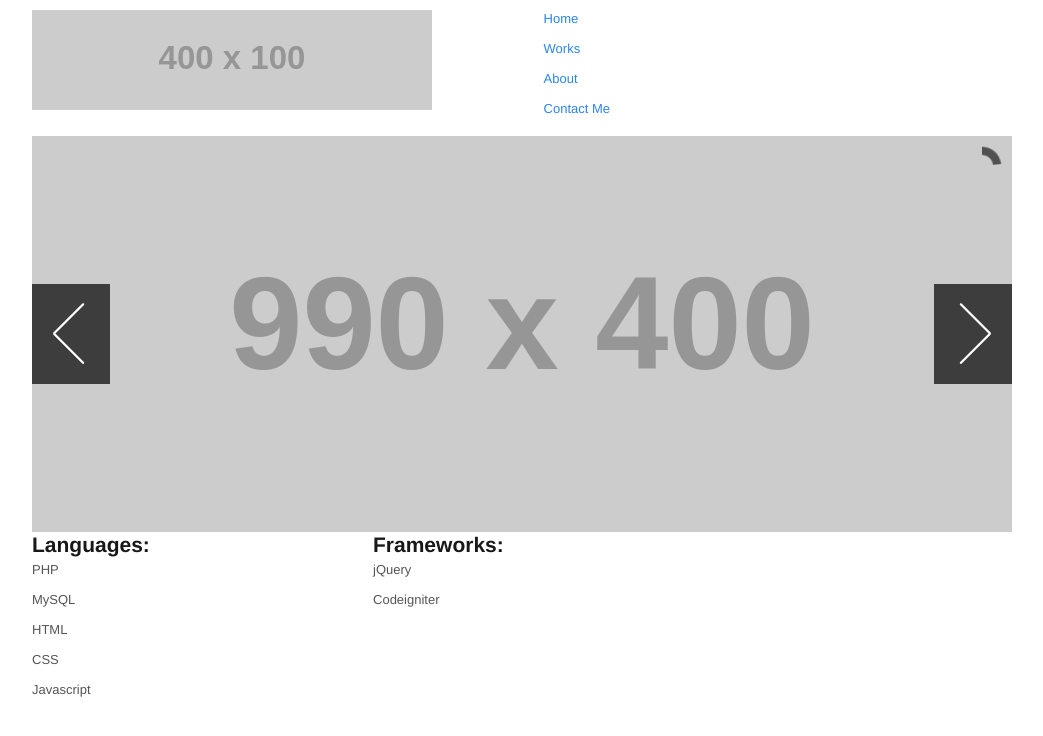
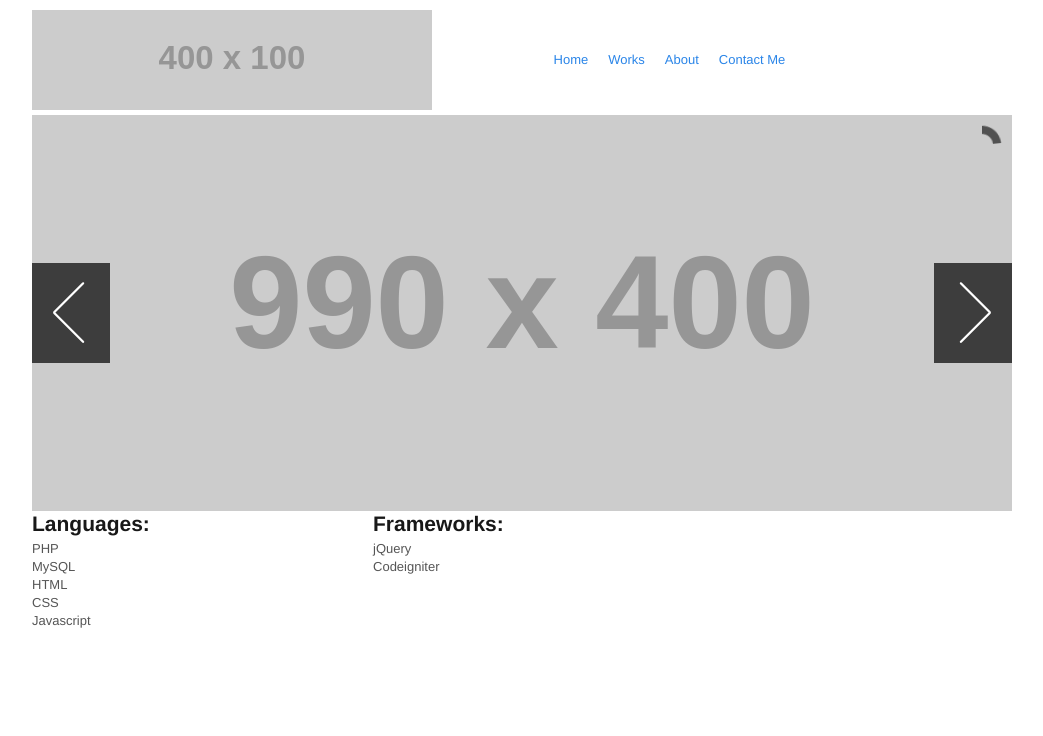
Before and after one commit to shvelo/Developpr.com, a plain HTML site: page index.html in a window 1280 px wide. Shown: the whole page, without its empty margins (118-1161 px from the left). Drawn offline with Linux system fonts and the light colour scheme; placeholder pictures from the web are drawn by us.

Commit message:
Navigation styles added

```diff
--- a/stylesheets/app.css
+++ b/stylesheets/app.css
@@ -31,6 +31,21 @@ body>footer {
 	margin-top: -100px;
 }
 
+ul,li {
+	padding: 0px !important;
+	margin: 0px !important;
+}
+
+.navigation li, .navigation a {
+	float:left;
+}
+
+.navigation a {
+	display: block;
+	padding: 0px 10px 0px 10px;
+	line-height: 100px;
+}
+
 /* -----------------------------------------
    Page Name 1
 ----------------------------------------- */
```
